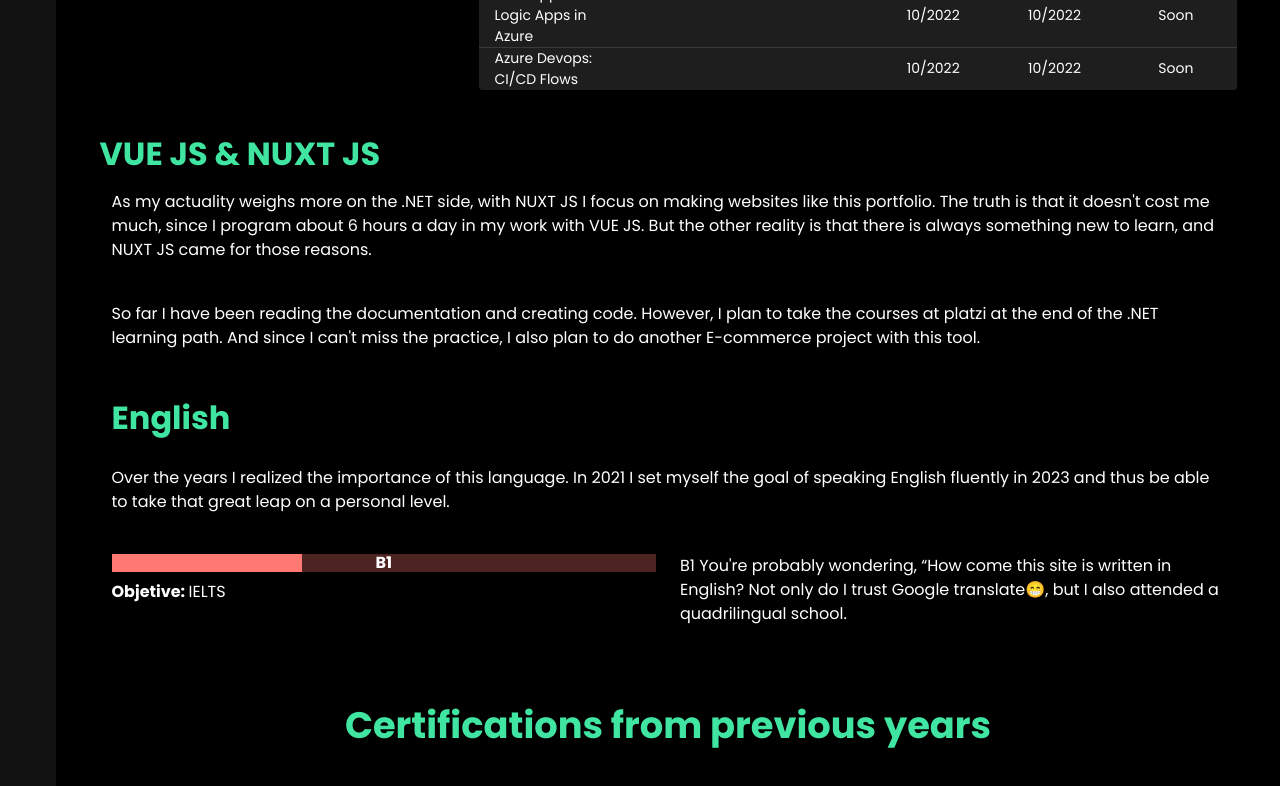
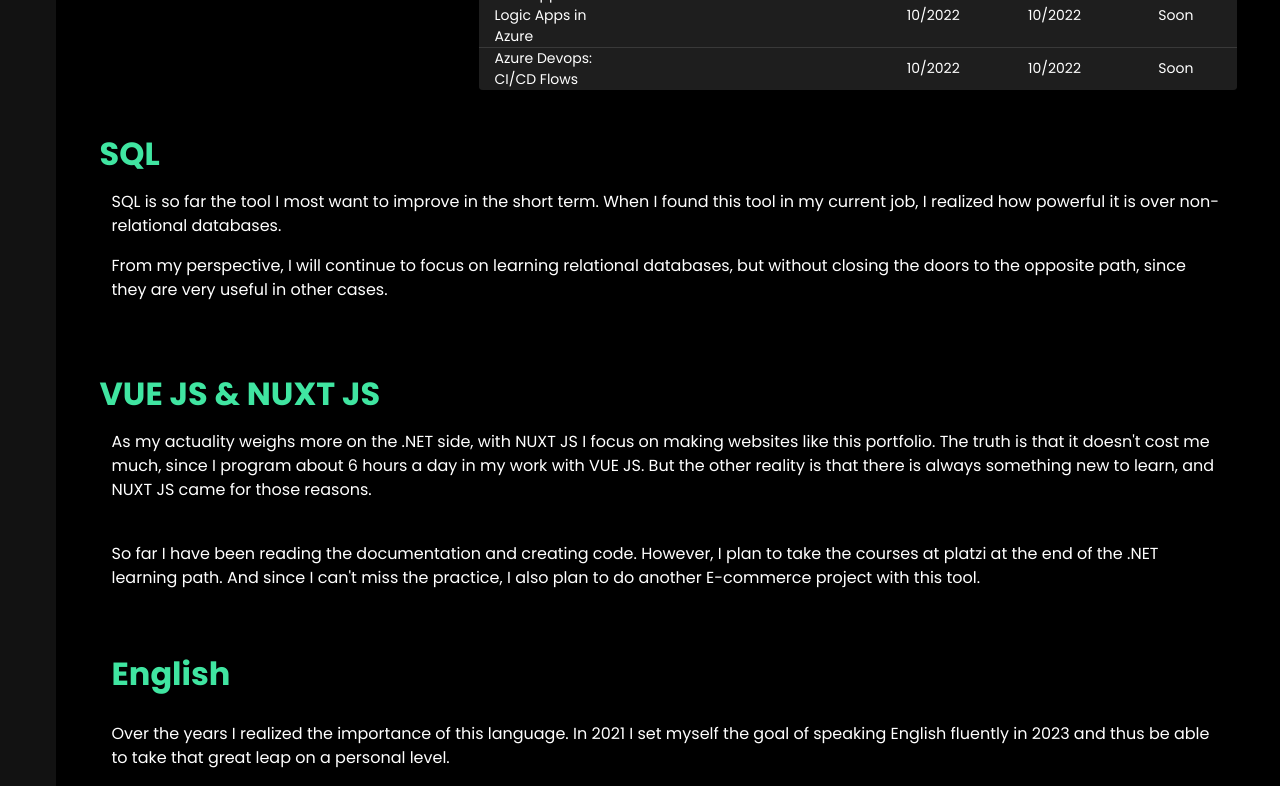
Before and after one commit to sam99s/portfolioNuxt, a Nuxt app: page /skills in a window 1280 px wide. Shown: the part 1920-2706 px from the top of the page. Built offline with nearby package versions, Linux system fonts and the light colour scheme.

Commit message:
add info :hammer:

```diff
--- a/layouts/studiesTable.vue
+++ b/layouts/studiesTable.vue
@@ -64,6 +64,15 @@ export default {
           priorKnowledge: true,
           currentlyState: "Studying",
           objetive: "Sr. dev",
+        },
+        {
+          subject: "SQL",
+          institution: "Platzi",
+          since: "2022",
+          until: "2023",
+          priorKnowledge: true,
+          currentlyState: "Studying",
+          objetive: "Others",
         },
         {
           subject: "NUXT JS",
--- a/pages/skills/index.vue
+++ b/pages/skills/index.vue
@@ -26,7 +26,11 @@
           the Front End side, specifically with JavaScript Vanilla and VUE JS.
         </p>
       </v-col>
-      <v-col cols="12" md="6" class="py-0 d-flex flex-wrap justify-content-betweem">
+      <v-col
+        cols="12"
+        md="6"
+        class="py-0 d-flex flex-wrap justify-content-betweem"
+      >
         <v-col cols="12" sm="6">
           <v-img src="/sam99s2021.png" height="70%" contain></v-img>
         </v-col>
@@ -140,6 +144,22 @@
       />
 
       <v-row class="my-5 pt-5">
+        <h3>SQL</h3>
+        <v-col cols="12">
+          <p>
+            SQL is so far the tool I most want to improve in the short term.
+            When I found this tool in my current job, I realized how powerful it
+            is over non-relational databases.
+          </p>
+          <p>
+            From my perspective, I will continue to focus on learning relational
+            databases, but without closing the doors to the opposite path, since
+            they are very useful in other cases.
+          </p>
+        </v-col>
+      </v-row>
+
+      <v-row class="my-5 pt-5">
         <h3>VUE JS & NUXT JS</h3>
         <v-col cols="12">
           <p>
@@ -151,10 +171,12 @@
           </p>
         </v-col>
         <v-col cols="12">
-          So far I have been reading the documentation and creating code.
-          However, I plan to take the courses at platzi at the end of the .NET
-          learning path. And since I can't miss the practice, I also plan to do
-          another E-commerce project with this tool.
+          <p>
+            So far I have been reading the documentation and creating code.
+            However, I plan to take the courses at platzi at the end of the .NET
+            learning path. And since I can't miss the practice, I also plan to
+            do another E-commerce project with this tool.
+          </p>
         </v-col>
       </v-row>
 
```
Also changed, not shown: static/experience/TaskList/logo.png.
